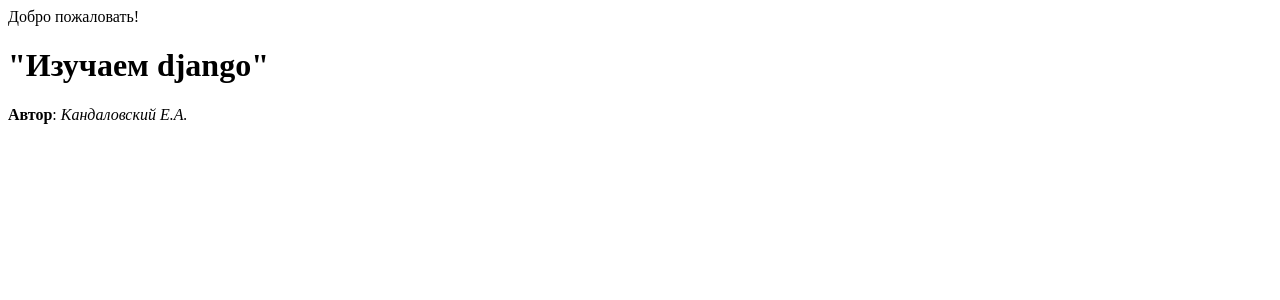
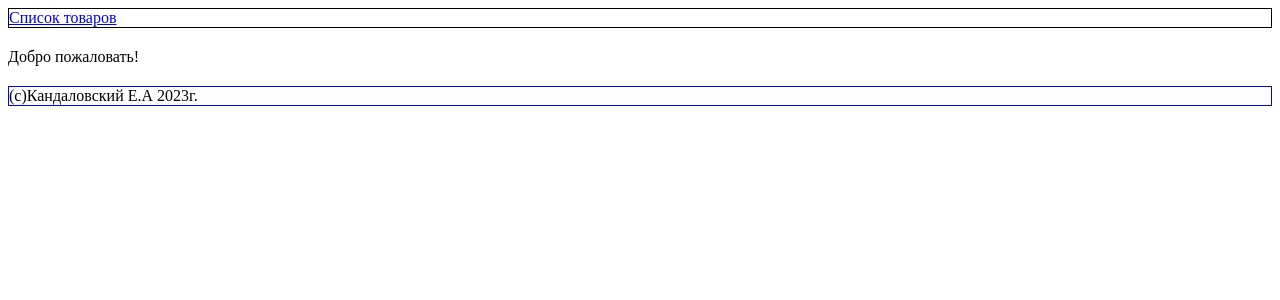
Before and after one commit to programmpyEgorZanatya/DjangoProject, a Django app: page / in a window 1280 px wide. Shown: the top 300 px of the page. Run offline with Django 4.2, Linux system fonts and the light colour scheme.

Commit message:
Занимались FrontEnd и переходами

```diff
--- a/DjangoProject/settings.py
+++ b/DjangoProject/settings.py
@@ -23,7 +23,7 @@ BASE_DIR = Path(__file__).resolve().parent.parent
 SECRET_KEY = 'django-insecure-v@exucssj)zbcshv4$)ozh_arh+!*1jnpb(2k_ewls2zz%k1&3'
 
 # SECURITY WARNING: don't run with debug turned on in production!
-DEBUG = False
+DEBUG = True
 
 ALLOWED_HOSTS = ["*"]
 
--- a/DjangoProject/urls.py
+++ b/DjangoProject/urls.py
@@ -3,8 +3,8 @@ from django.urls import path
 from MainApp import views
 
 urlpatterns = [
-    path('',views.home),
-    path('about/',views.about),
+    path('',views.home, name="home"),
+    path('about/',views.about, name="about"),
     path('items_list/',views.items_list, name="items-list"),
     path('item/<int:id>',views.item_page, name="item_page"),
 
--- a/templates/about.html
+++ b/templates/about.html
@@ -11,5 +11,8 @@
 Фамилия: <b> Кандаловский </b> <br>
 телефон: <b> 8-800-555-35-35 </b> <br>
 email: <b> pochta@mail.ru</b> <br>
+<nav class = "menu">
+    <a href="{% url 'home' %}"> Домой </a>
+</nav>
 </body>
 </html>
--- a/templates/index.html
+++ b/templates/index.html
@@ -3,9 +3,28 @@
 <head>
     <meta charset="UTF-8">
     <title>Home</title>
+    <style>
+        .menu {
+        border: 1px solid black;
+        }
+        .content{
+        margin-top: 20px;
+        margin-bottom: 20px;
+        }
+        footer {
+        border: 1px solid blue;
+        }
+    </style>
 </head>
 <body>
-Добро пожаловать!
-<h1>"Изучаем django"</h1> <strong>Автор</strong>: <i>Кандаловский Е.А.</i>
+<nav class = "menu">
+    <a href="{% url 'items-list'%}"> Список товаров</a>
+</nav>
+<main class = "content">
+    Добро пожаловать!
+</main>
+<footer>
+    (с)Кандаловский Е.А 2023г.
+</footer>
 </body>
 </html>
```
Also changed, not shown: templates/item_page.html (+18 -0 lines), templates/items.html (+22 -2 lines).
